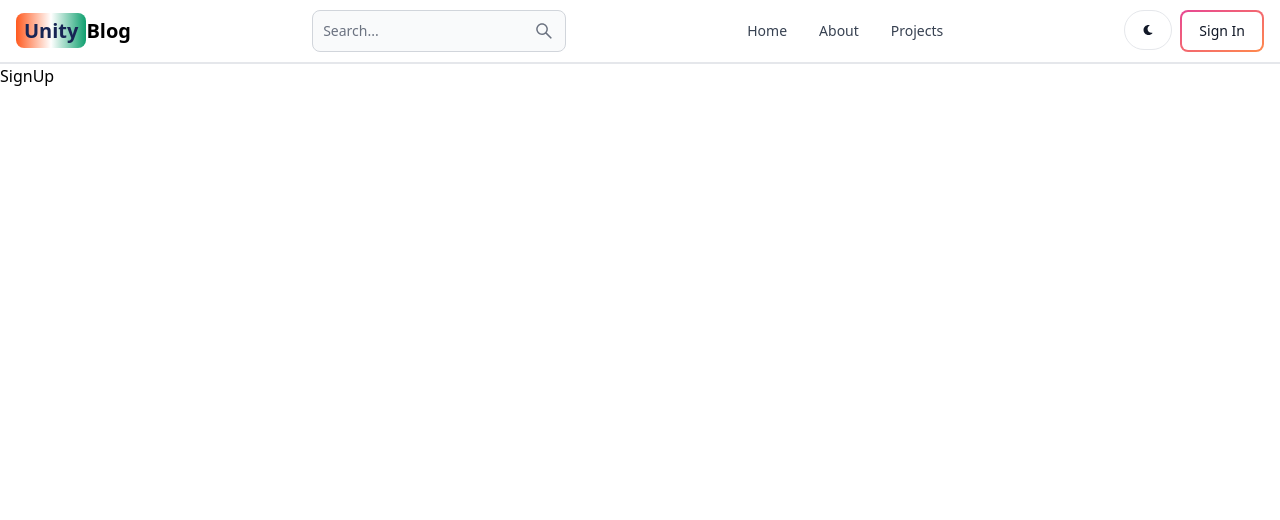
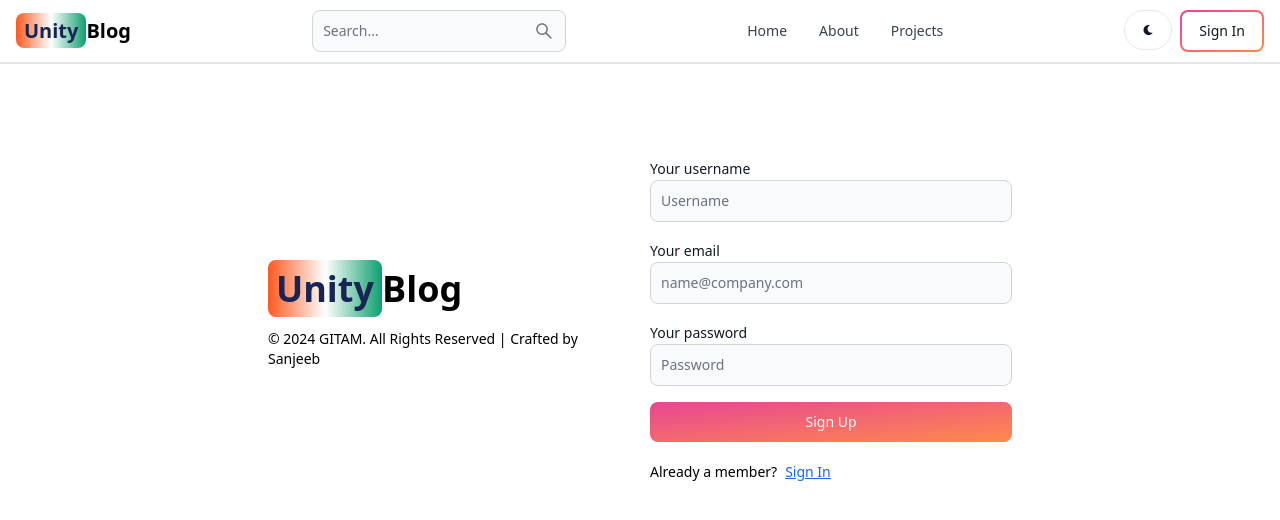
Before and after one commit to sanjeeb09/mern-blog, a React (Vite) app in the folder client/: page /sign-up in a window 1280 px wide. Shown: the top 520 px of the page. Built offline with nearby package versions, Linux system fonts and the light colour scheme.

Commit message:
Create and Add functionality to the signup page ui

```diff
--- a/client/src/pages/SignUp.jsx
+++ b/client/src/pages/SignUp.jsx
@@ -1,9 +1,117 @@
-import React from 'react'
+import { Alert, Button, Label, Spinner, TextInput } from 'flowbite-react';
+import { useState } from 'react';
+import { Link, useNavigate } from 'react-router-dom';
 
 export default function SignUp() {
+  const [formData, setFormdata] = useState({});
+  const [errorMessage, setErrorMessage] = useState(null);
+  const [loading, setLoading] = useState(false);
+  const navigate = useNavigate();
+  const handleChange = (e) => {
+    setFormdata({ ...formData, [e.target.id]: e.target.value.trim() });
+  };
+  const handleSubmit = async (e) => {
+    e.preventDefault();
+    if (!formData.username || !formData.email || !formData.password) {
+      return setErrorMessage('Please fill out all the fields.');
+    }
+    try {
+      setLoading(true);
+      setErrorMessage(null);
+      const res = await fetch('/api/auth/signup', {
+        method: "POST",
+        headers: { "Content-Type": "application/json" },
+        body: JSON.stringify(formData),
+      });
+      const data = await res.json();
+      if (data.success === false) {
+        return setErrorMessage(data.message);
+      }
+      setLoading(false);
+      if(res.ok) {
+        navigate('/sign-in');
+      }
+    } catch (error) {
+      setErrorMessage(error.message);
+      setLoading(false);
+    }
+  };
   return (
-    <div>
-      SignUp
+    <div className="min-h-screen mt-20">
+      <div className="flex p-3 max-w-3xl mx-auto flex-col md:flex-row md:items-center gap-5">
+        {/* left */}
+        <div className="flex-1">
+          <Link to="/" className="font-bold dark:text-white text-4xl">
+            <span className="px-2 py-1 bg-gradient-to-r from-orange-500 via-white to-green-500 rounded-lg text-blue-950">
+              Unity
+            </span>
+            Blog
+          </Link>
+          <p className="text-sm mt-5">
+            © 2024 GITAM. All Rights Reserved | Crafted by Sanjeeb
+          </p>
+        </div>
+        {/* right */}
+
+        <div className="flex-1">
+          <form className="flex flex-col gap-4" onSubmit={handleSubmit}>
+            <div>
+              <Label value="Your username" />
+              <TextInput
+                type="text"
+                placeholder="Username"
+                id="username"
+                onChange={handleChange}
+              />
+            </div>
+            <div>
+              <Label value="Your email" />
+              <TextInput
+                type="email"
+                placeholder="name@company.com"
+                id="email"
+                onChange={handleChange}
+              />
+            </div>
+            <div>
+              <Label value="Your password" />
+              <TextInput
+                type="password"
+                placeholder="Password"
+                id="password"
+                onChange={handleChange}
+              />
+            </div>
+            <Button
+              gradientDuoTone='pinkToOrange'
+              type='submit'
+              disabled={loading}
+            >
+              {loading ? (
+                <>
+                  <Spinner size='sm' />
+                  <span className='pl-3'>Loading...</span>
+                </>
+              ) : (
+                'Sign Up'
+              )}
+            </Button>
+          </form>
+          <div className='flex gap-2 text-sm mt-5'>
+            <span>Already a member?</span>
+            <Link to="/sign-in" className="text-blue-600 underline">
+              Sign In
+            </Link>
+          </div>
+          {
+            errorMessage && (
+              <Alert className='mt-5' color='failure'>
+                {errorMessage}
+              </Alert>
+            )
+          }
+        </div>
+      </div>
     </div>
-  )
+  );
 }
--- a/client/vite.config.js
+++ b/client/vite.config.js
@@ -3,5 +3,13 @@
 
 // https://vitejs.dev/config/
 export default defineConfig({
+  server: {
+    proxy: {
+      '/api': {
+        target: 'http://localhost:3000',
+        secure: false,
+      },
+    },
+  },
   plugins: [react()],
-})
+});
```
